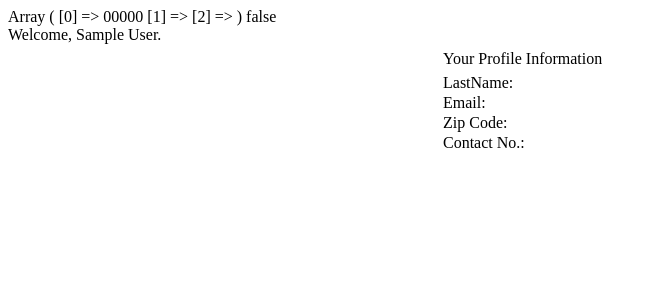
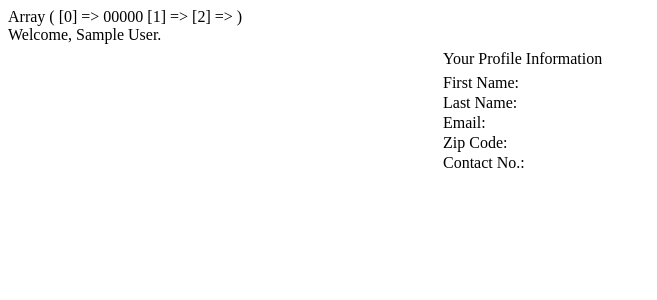
Before and after one commit to kathlynnguyenh11/ClothesBank, a PHP site: page /profile.php in a window 1280 px wide. Shown: the top 300 px of the page, without its empty margins (0-657 px from the left). Run offline with PHP 8.4, Linux system fonts and the light colour scheme; the visitor is signed in with stand-in values (Sample User, id 1); data that the repository does not hold is empty; a stand-in replaces the project's code that opens the database connection.

Commit message:
complete profile

```diff
--- a/profile.php
+++ b/profile.php
@@ -4,8 +4,6 @@ ini_set('display_errors',1);
 ini_set('display_startup_errors', 1);
 error_reporting(E_ALL);
 
-/*$user = $_SESSION['user'];
-echo $user;*/
 include_once("func/func.php");
 
 
@@ -18,7 +16,7 @@ try{
 	print_r($stmt->errorInfo());
 
 	$row = $stmt->fetch(PDO::FETCH_ASSOC);
-	echo var_export($row, true);
+	//echo var_export($row, true);
 
 	if($row && count($row) > 0){
 		$fname=$row['firstname'];
@@ -43,7 +41,11 @@ catch(Exception $e){
     <td height="26" colspan="2">Your Profile Information </td>
   </tr>
   <tr>
-    <td valign="top"><div align="left">LastName:</div></td>
+    <td valign="top"><div align="left">First Name:</div></td>
+    <td valign="top"><?php echo $fname ?></td>
+  </tr>
+  <tr>
+    <td valign="top"><div align="left">Last Name:</div></td>
     <td valign="top"><?php echo $lname ?></td>
   </tr>
   <tr>
```
Lines whose indentation alone changed are shown as unchanged.
